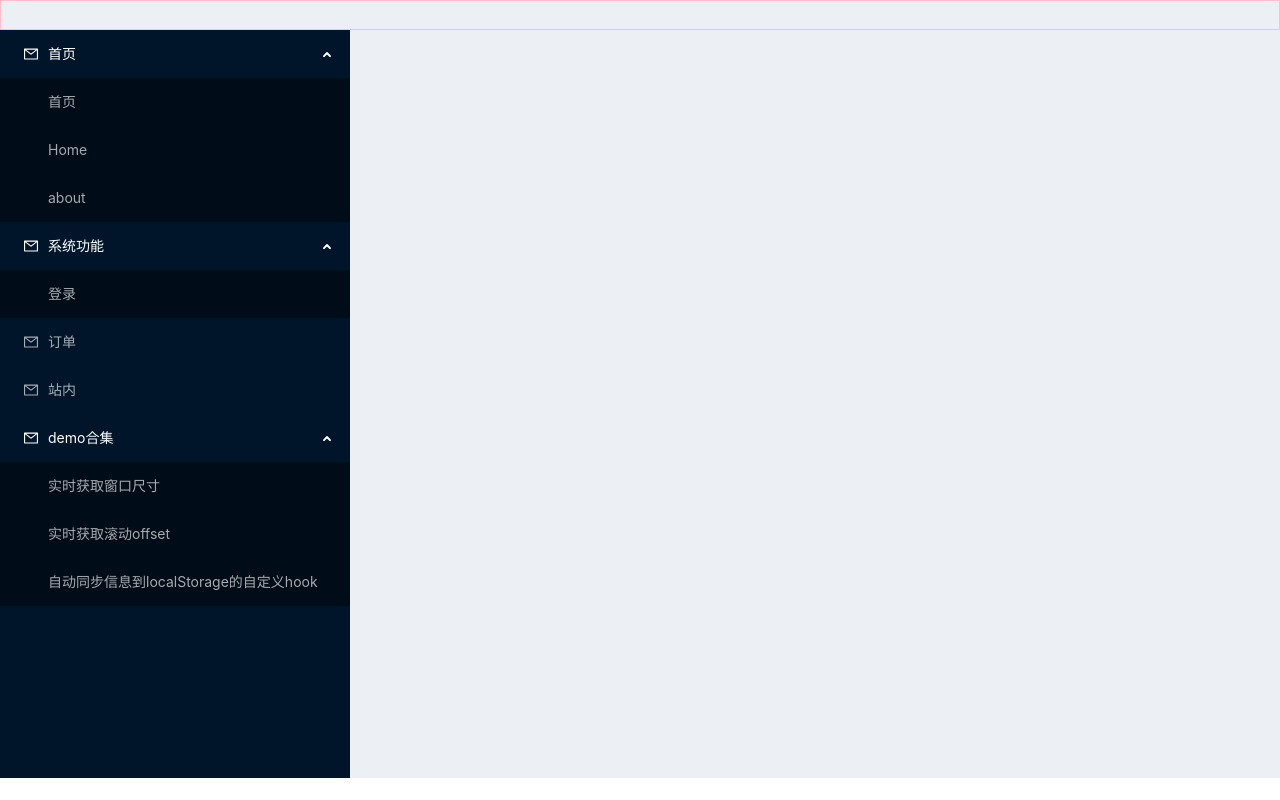
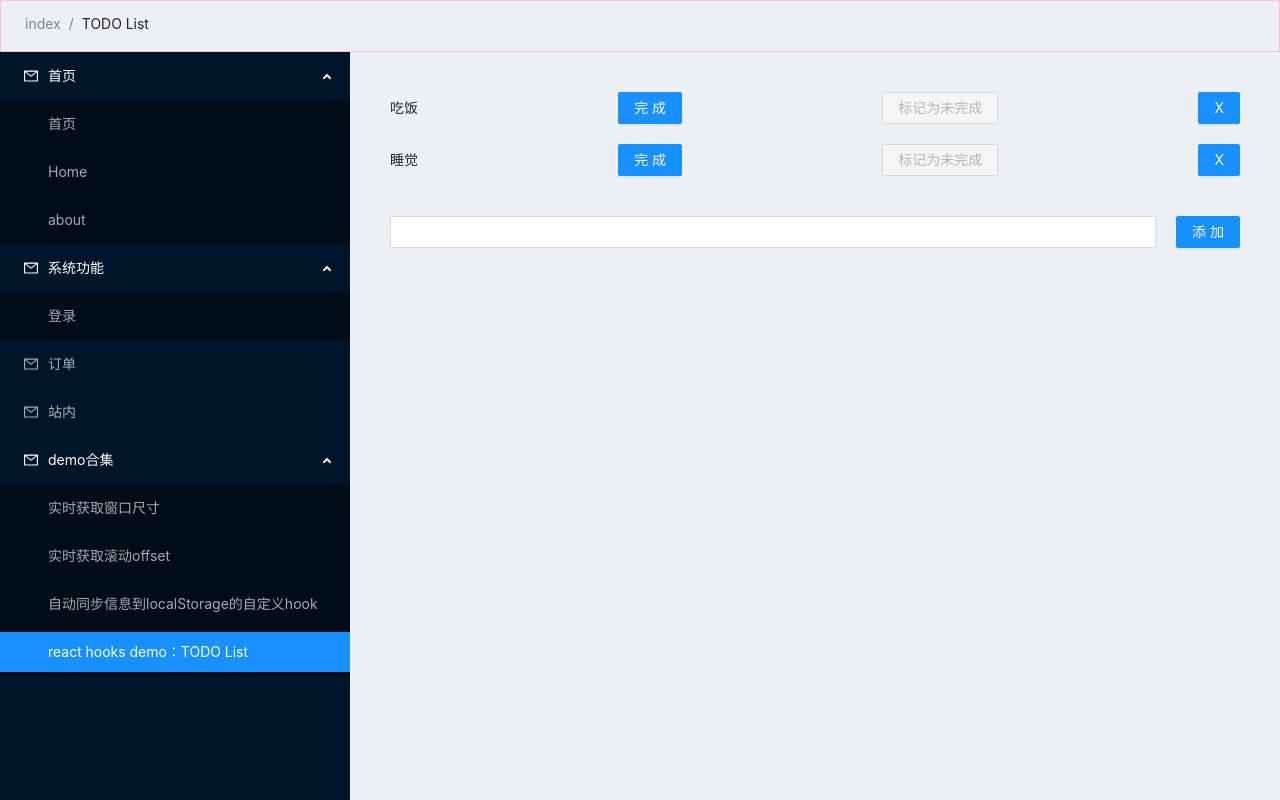
Before and after one commit to Hans774882968/react-hooks-demo, a React (Create React App) app: page /todoList in a window 1280 px wide. Built offline with nearby package versions, Linux system fonts and the light colour scheme.

Commit message:
小实战：TodoList、路由新增menuName参数（减少新页面修改的文件数）

```diff
--- /dev/null
+++ b/src/TodoList.module.less
@@ -0,0 +1,25 @@
+.todo {
+  min-width: 400px;
+  display: flex;
+  flex-direction: column;
+  align-items: center;
+
+  .todo-item {
+    width: 100%;
+    margin-bottom: 20px;
+    display: flex;
+    justify-content: space-between;
+
+    .text {
+      // 按钮高度32px，这里设置 line-height 和高度一致
+      line-height: 32px;
+    }
+  }
+
+  .todo-form {
+    width: 100%;
+    margin-top: 20px;
+    display: flex;
+    gap: 20px;
+  }
+}
--- /dev/null
+++ b/src/TodoList.tsx
@@ -0,0 +1,140 @@
+import React, { useState } from 'react';
+import { Button, Input, message, Modal } from 'antd';
+import { ExclamationCircleOutlined } from '@ant-design/icons';
+import styles from './TodoList.module.less';
+
+interface TodoItem {
+  text: string;
+  completed: boolean;
+}
+
+function Todo ({ index, item, completeTask, uncompleteTask, removeTask }: {
+  index: number, item: TodoItem,
+  completeTask: (index: number) => void
+  uncompleteTask: (index: number) => void
+  removeTask: (index: number) => void
+}) {
+  return (
+    <div className={styles['todo-item']}>
+      <span
+        className={styles.text}
+        style={{ textDecoration: item.completed ? 'line-through' : 'none' }}
+      >
+        {item.text}
+      </span>
+      <Button
+        type='primary'
+        onClick={() => completeTask(index)}
+        disabled={item.completed}
+      >
+        完成
+      </Button>
+      <Button
+        type='primary'
+        onClick={() => uncompleteTask(index)}
+        disabled={!item.completed}
+      >
+        标记为未完成
+      </Button>
+      <Button type='primary' onClick={() => removeTask(index)}>X</Button>
+    </div>
+  );
+}
+
+function TodoForm ({ addTodo }: {addTodo: (text: string) => void}) {
+  const [value, setValue] = useState('');
+  const onValChange = (e: React.ChangeEvent<HTMLInputElement>) => {
+    setValue(e.target.value);
+  };
+  const validateForm = () => {
+    if (value.length < 1) throw '待办事项不能为空';
+    if (value.length > 100) throw '待办事项至多100个字符';
+  };
+  const onSubmit = () => {
+    try {
+      validateForm();
+      addTodo(value);
+      message.success('添加成功');
+    } catch (e) {
+      message.warning(e as any);
+    }
+  };
+  return (
+    <div className={styles['todo-form']}>
+      <Input value={value} onChange={onValChange} onPressEnter={onSubmit} />
+      <Button type='primary' onClick={onSubmit}>添加</Button>
+    </div>
+  );
+}
+
+export default function TodoList () {
+  const [todos, setTodos] = useState([
+    { text: '吃饭', completed: false },
+    { text: '睡觉', completed: false }
+  ] as TodoItem[]);
+
+  const completeTask = (index: number) => {
+    const newTodos = [...todos];
+    newTodos[index].completed = true;
+    setTodos(newTodos);
+  };
+
+  const uncompleteTask = (index: number) => {
+    const newTodos = [...todos];
+    newTodos[index].completed = false;
+    setTodos(newTodos);
+  };
+
+  const removeTask = async (index: number) => {
+    // 保证这里没有永久 pending 的 Promise
+    try {
+      await new Promise<void>((resolve, reject) => Modal.confirm({
+        title: `确认删除待办事项"${todos[index].text}"嘛QAQ`,
+        icon: <ExclamationCircleOutlined />,
+        content: '',
+        okText: '残忍删除',
+        okType: 'danger',
+        cancelText: '我再想想',
+        onOk: () => resolve(),
+        onCancel: () => reject()
+      }));
+    } catch (e) {
+      return;
+    }
+    const newTodos = [...todos];
+    newTodos.splice(index, 1);
+    setTodos(newTodos);
+    message.success('删除成功');
+  };
+
+  const addTodo = (text: string) => {
+    if (~todos.map(todo => todo.text).indexOf(text)) {
+      throw '重复的待办事项';
+    }
+    const newTodos = [...todos];
+    newTodos.push({ text, completed: false });
+    setTodos(newTodos);
+  };
+
+  return (
+    <div className={styles.todo}>
+      {
+        todos.length ?
+          todos.map((todo, index) => {
+            return (
+              <Todo
+                index={index}
+                key={todo.text}
+                item={todo}
+                completeTask={completeTask}
+                uncompleteTask={uncompleteTask}
+                removeTask={removeTask}
+              />
+            );
+          })
+          : <span>还没有待办事项QAQ</span>
+      }
+      <TodoForm addTodo={addTodo} />
+    </div>
+  );
+}
--- a/src/layout/MyMenu.tsx
+++ b/src/layout/MyMenu.tsx
@@ -3,6 +3,7 @@ import { Menu } from 'antd';
 import type { MenuProps } from 'antd';
 import { MailOutlined } from '@ant-design/icons';
 import { NavLink, useLocation } from 'react-router-dom';
+import demos from '../router/demos';
 
 type MenuItem = Required<MenuProps>['items'][number];
 
@@ -36,11 +37,12 @@ function MyMenu () {
     ]),
     getMenuItem('订单', 'order', <MailOutlined />),
     getMenuItem('站内', 'instation', <MailOutlined />),
-    getMenuItem('demo合集', 'demos', <MailOutlined />, [
-      getMenuItem(<NavLink to="/useWindowSizeDemo" className="link">实时获取窗口尺寸</NavLink>, '/useWindowSizeDemo'),
-      getMenuItem(<NavLink to="/useWindowScrollDemo" className="link">实时获取滚动offset</NavLink>, '/useWindowScrollDemo'),
-      getMenuItem(<NavLink to="/useLocalStorageDemo" className="link">自动同步信息到localStorage的自定义hook</NavLink>, '/useLocalStorageDemo')
-    ])
+    getMenuItem('demo合集', 'demos', <MailOutlined />, demos.map(route => {
+      return getMenuItem(
+        <NavLink to={route.path} className="link">{route.menuName}</NavLink>,
+        route.path
+      );
+    }))
   ];
   const openKeys = ['index', 'system', 'order', 'instation', 'demos'];
   const [selectKeys, setSelectedKeys] = useState(['login']);
--- a/src/router/demos.tsx
+++ b/src/router/demos.tsx
@@ -2,11 +2,14 @@ import React from 'react';
 import UseWindowSizeDemo from '../custom_hook_demo/UseWindowSizeDemo';
 import UseWindowScrollDemo from '../custom_hook_demo/UseWindowScrollDemo';
 import UseLocalStorageDemo from '../custom_hook_demo/UseLocalStorageDemo';
+import TodoList from '../TodoList';
+import { RouteRecord } from './types';
 
-const demos = [
+const demos: RouteRecord[] = [
   {
     path: '/useWindowSizeDemo',
     name: 'use window size',
+    menuName: '实时获取窗口尺寸',
     element: <UseWindowSizeDemo/>,
     meta: {
       title: 'Use Window Size',
@@ -16,6 +19,7 @@ const demos = [
   {
     path: '/useWindowScrollDemo',
     name: 'use window scroll',
+    menuName: '实时获取滚动offset',
     element: <UseWindowScrollDemo/>,
     meta: {
       title: 'Use Window Scroll',
@@ -25,9 +29,20 @@ const demos = [
   {
     path: '/useLocalStorageDemo',
     name: 'use localStorage',
+    menuName: '自动同步信息到localStorage的自定义hook',
     element: <UseLocalStorageDemo/>,
     meta: {
       title: 'Use LocalStorage',
+      navList: ['/']
+    }
+  },
+  {
+    path: '/todoList',
+    name: 'todoList',
+    menuName: 'react hooks demo：TODO List',
+    element: <TodoList/>,
+    meta: {
+      title: 'TODO List',
       navList: ['/']
     }
   }
--- a/src/router/index.tsx
+++ b/src/router/index.tsx
@@ -6,10 +6,11 @@ import Home from '../Home';
 import Login from '../Login';
 import { MyRouteMeta, RouteRecord } from './types';
 
-export const routes = [
+export const routes: RouteRecord[] = [
   {
     path: '/',
     name: 'index',
+    menuName: '首页',
     element: <Home/>,
     meta: {
       title: 'index'
@@ -18,6 +19,7 @@ export const routes = [
   {
     path: '/home',
     name: 'home',
+    menuName: 'Home',
     element: <Home/>,
     meta: {
       title: 'Home',
@@ -27,6 +29,7 @@ export const routes = [
   {
     path: '/about',
     name: 'about',
+    menuName: 'about',
     element: <About/>,
     meta: {
       title: 'About',
@@ -36,6 +39,7 @@ export const routes = [
   {
     path: '/login',
     name: 'login',
+    menuName: '登录',
     element: <Login/>,
     meta: {
       title: 'Login',
@@ -43,7 +47,7 @@ export const routes = [
     }
   },
   ...demos
-] as RouteRecord[];
+];
 
 export function getPath2route (routes: RouteRecord[]):
   Map<string, RouteRecord> {
--- a/src/router/types.ts
+++ b/src/router/types.ts
@@ -1,11 +1,12 @@
 export interface MyRouteMeta {
-  title: string;
-  navList: string[];
+  title?: string;
+  navList?: string[];
 }
 
 export interface RouteRecord {
   path: string;
   name: string;
+  menuName: string;
   element: JSX.Element;
   meta?: MyRouteMeta;
 }
```
Also changed, not shown: 1 other file (tests, documents, lock files or other folders).
